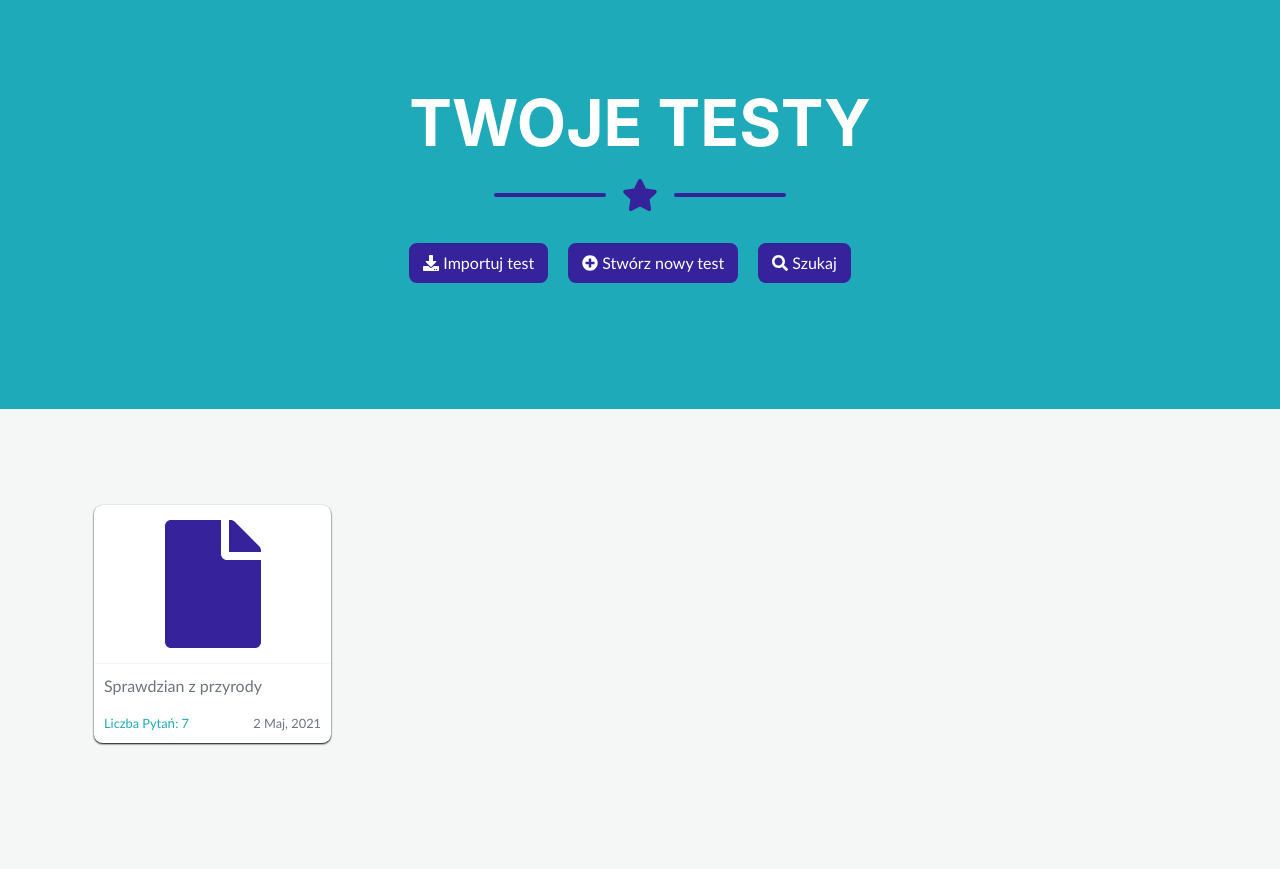
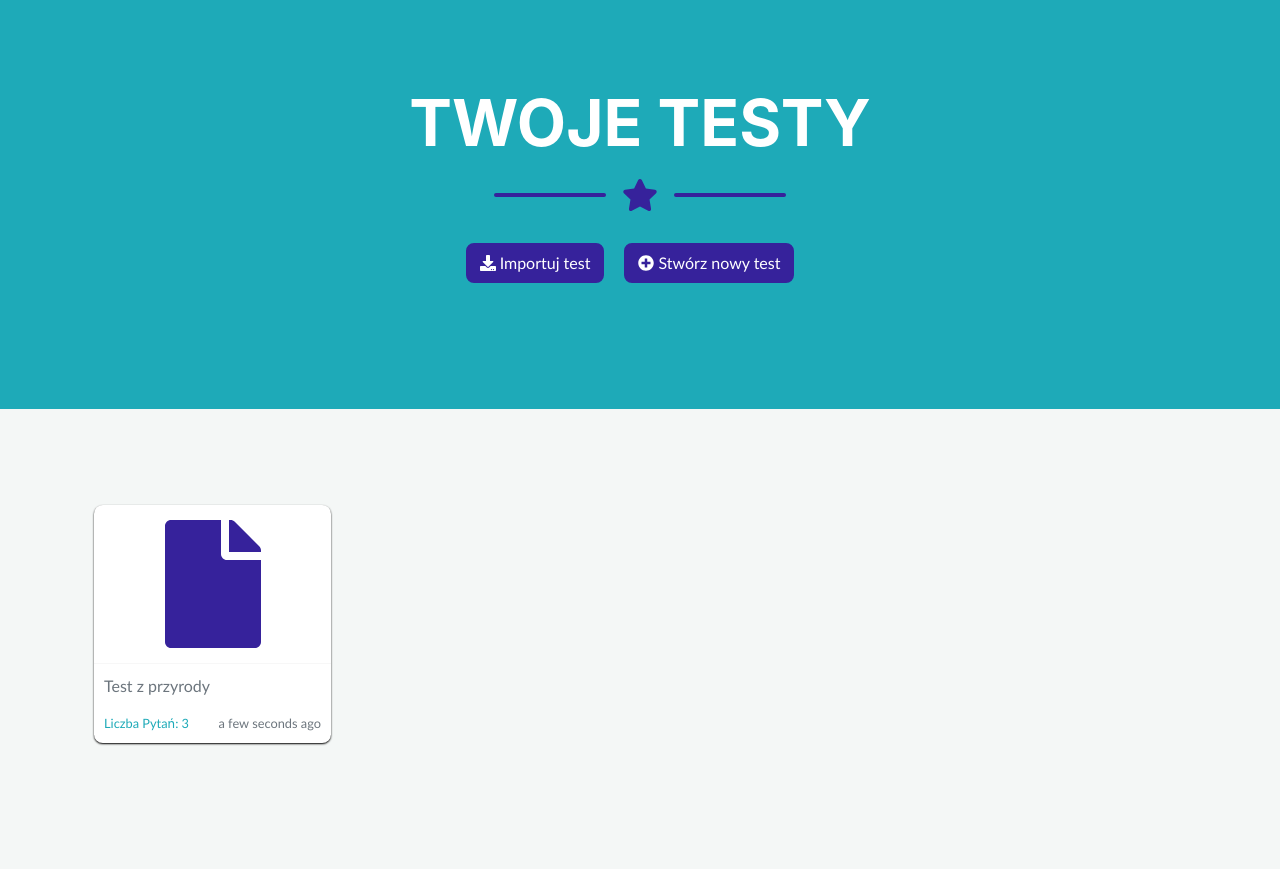
Before and after one commit to snsv-dy/PDSWWW_projekt, a Flask app: template app/templates/manage.html in a window 1280 px wide. Shown: the part 101-970 px from the top of the page. Run offline with Flask 2, Linux system fonts and the light colour scheme; data comes from the database, SQL or seed files in the repository; the template is opened without the code that fills it: values named after a table or form of the project are taken from there, most other values are stand-ins (such as "Sample title", 1, 10 or a date in 2020); some libraries are stand-ins or nearby versions; some web fonts are replaced.

Commit message:
manage page connected to DB

```diff
--- a/app/models.py
+++ b/app/models.py
@@ -1,6 +1,7 @@
 from werkzeug.security import generate_password_hash, check_password_hash
 from flask_login import UserMixin
 from app import db
+from datetime import datetime
 
 
 class Teacher(db.Model, UserMixin):
@@ -44,6 +45,7 @@ class Test(db.Model):
     questions = db.relationship("Question", backref="test", lazy='select', order_by='Question.nr')
     title = db.Column(db.String)
     teacherid = db.Column(db.Integer, db.ForeignKey('teacher.id'))
+    creation_date = db.Column(db.DateTime, default=datetime.utcnow)
     terms = db.relationship("TestTerm", backref="test", lazy='select')
 
 
--- a/app/templates/basic.html
+++ b/app/templates/basic.html
@@ -7,6 +7,8 @@
         <meta name="author" content="Jacek Stasiak, Radosław Pluta, Lukasz Klimkiewicz">
         <link rel="shortcut icon" href="{{ url_for('static', filename='images/icon.ico') }}">
         {{ fontawesome_html() }}
+        {{ moment.include_moment(version='2.29.1') }}
+        {{ moment.lang("pl") }}
         <title>Szybki test</title>
 
         <script src="https://cdnjs.cloudflare.com/ajax/libs/font-awesome/5.13.0/js/all.min.js" crossorigin="anonymous"></script>
--- a/app/templates/manage.html
+++ b/app/templates/manage.html
@@ -4,6 +4,29 @@
     {{ super() }}
     <link href="{{ url_for('static',filename='css/manage-styles.css') }}" rel="stylesheet">
 {% endblock %}
+
+{% macro render_test_tile(test) -%}
+<div class="col-lg-3 col-md-4 col-sm-6">
+    <div class="card">
+        <div class="file">
+            <a href="{{ url_for('details', test_id=test.id) }}">
+                <div class="hover">
+                    <button type="button" class="btn btn-icon btn-danger">
+                        <i class="fa fa-pen"></i>
+                    </button>
+                </div>
+                <div class="icon">
+                    <i class="fa fa-file fa-8x text-secondary"></i>
+                </div>
+                <div class="file-name">
+                    <p class="m-b-5 text-muted">{{ test.title }}</p>
+                    <small>Liczba Pytań: {{ test.questions|length }}<span class="date text-muted">{{ moment(test.creation_date).fromNow() }}</span></small>
+                </div>
+            </a>
+        </div>
+    </div>
+</div>
+{%- endmacro %}
 
 {% block content %}
 <section class="page-section masthead bg-primary text-white text-center">
@@ -21,7 +44,6 @@
             <div class="button-bar row justify-content-center">
                 <button class="btn btn-secondary"><i class="fas fa-download"></i> Importuj test</button>
                 <button class="btn btn-secondary"><i class="fas fa-plus-circle"></i> Stwórz nowy test</button>
-                <button class="btn btn-secondary"><i class="fas fa-search"></i> Szukaj</button>
             </div>
         </div>
     </div>
@@ -33,30 +55,9 @@
         <div class="container">
             <!-- Files grid section -->
             <div class="row clearfix">
-
-                <!-- Each file section -->
-                <div class="col-lg-3 col-md-4 col-sm-6">
-                    <div class="card">
-                        <div class="file">
-                            <a href="javascript:void(0);" data-toggle="modal" data-target="#test_1">
-                                <div class="hover">
-                                    <button type="button" class="btn btn-icon btn-danger">
-                                        <i class="fa fa-pen"></i>
-                                    </button>
-                                </div>
-                                <div class="icon">
-                                    <i class="fa fa-file fa-8x text-secondary"></i>
-                                </div>
-                                <div class="file-name">
-                                    <p class="m-b-5 text-muted">Sprawdzian z przyrody</p>
-                                    <small>Liczba Pytań: 7<span class="date text-muted">2 Maj, 2021</span></small>
-                                </div>
-                            </a>
-                        </div>
-                    </div>
-                </div>
-                <!-- End file section -->
-
+                {% for test in tests %}
+                    {{ render_test_tile(test) }}
+                {% endfor %}
             </div>
         </div>
     </div>
```
Also changed, not shown: app/routes/manage.py (+5 -2 lines).
